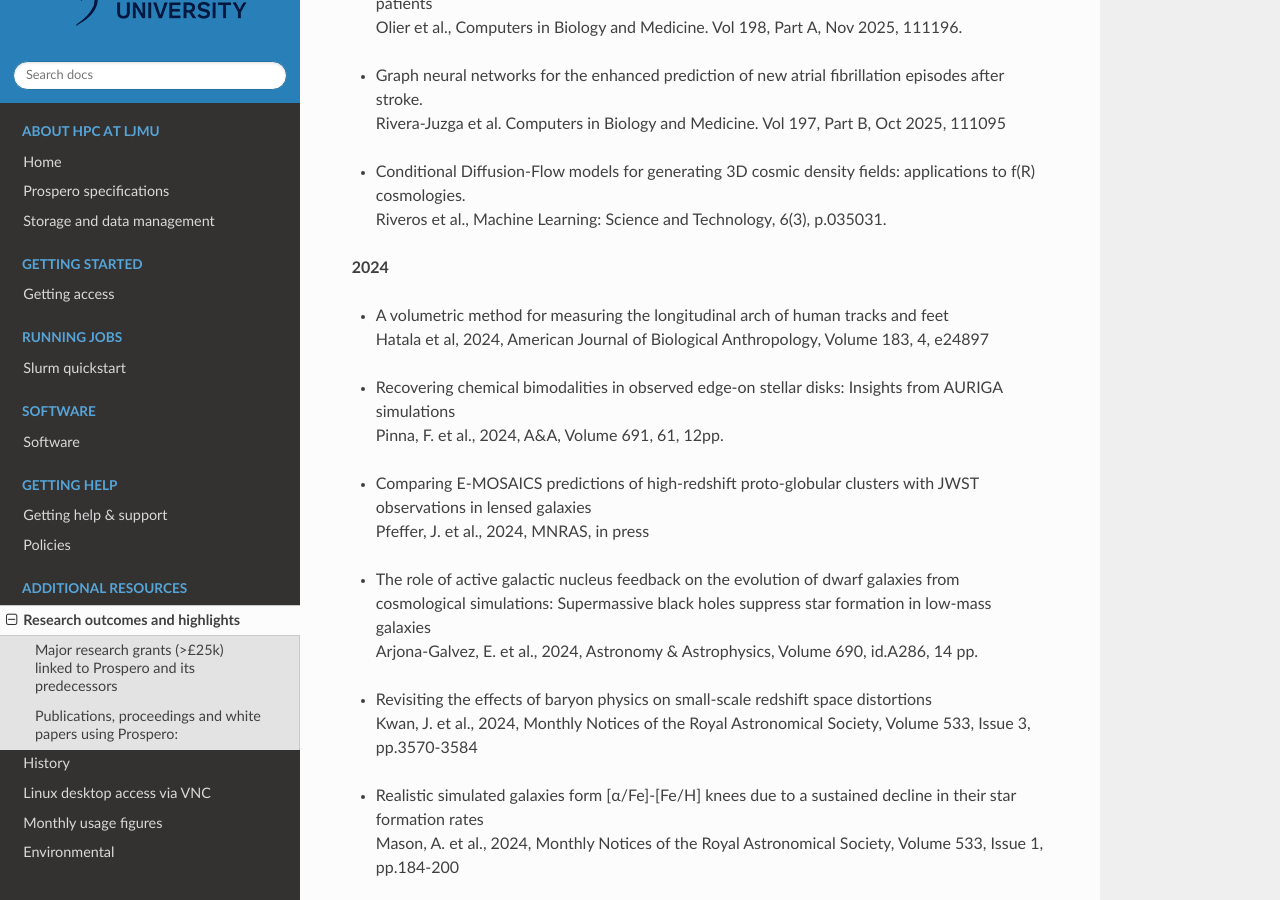
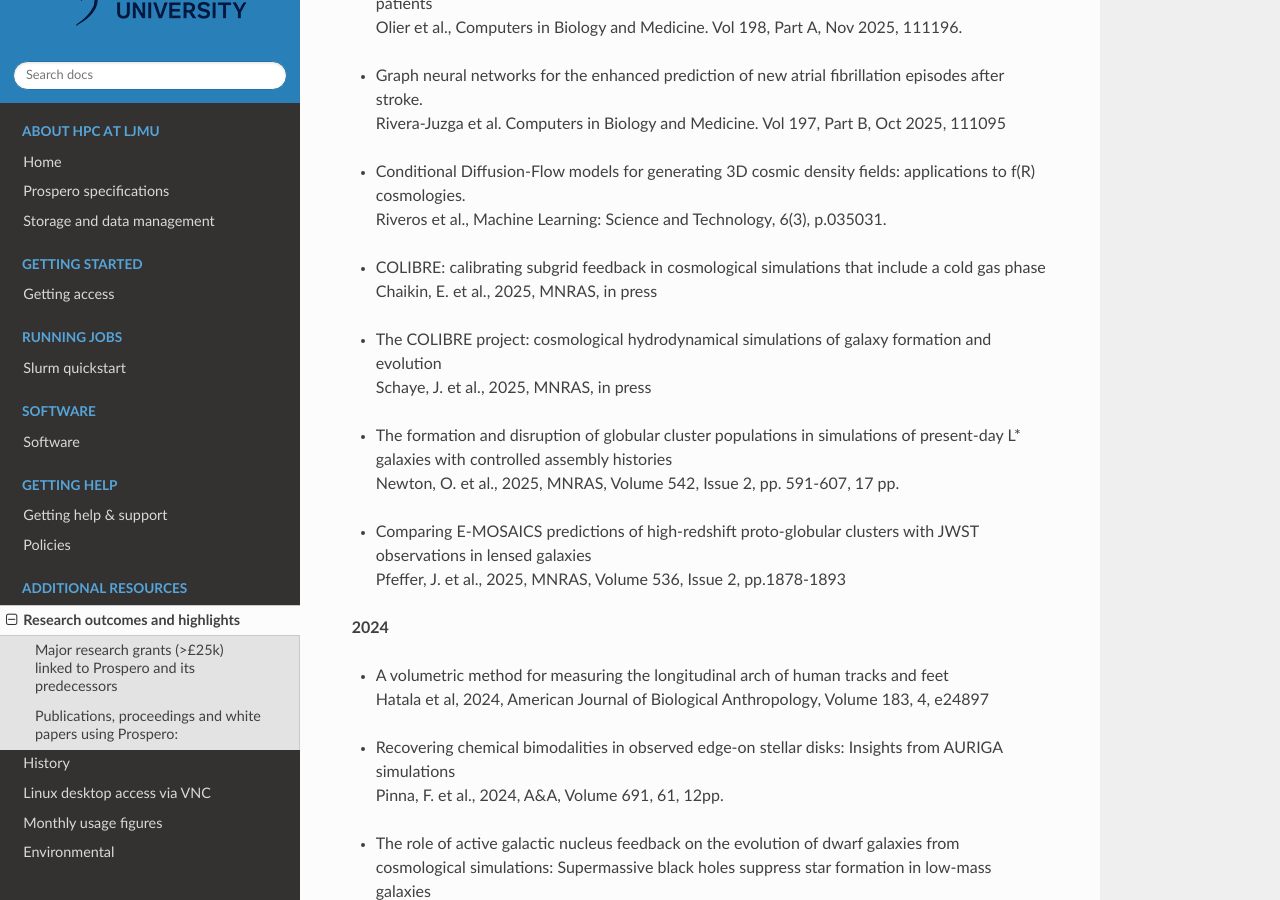
Before and after one commit to astrcrai/prospero-docs, a Sphinx documentation site: the page built from docs/source/highlights.rst, in a window 1280 px wide and 900 px high, scrolled down 2648 px. Built offline with Sphinx 7.4.7 and the Read the Docs theme 3.1.0, drawn with Linux system fonts in a browser that asks for light colours.

Commit message:
Update highlights.rst

```diff
--- a/docs/source/highlights.rst
+++ b/docs/source/highlights.rst
@@ -82,6 +82,18 @@ Publications, proceedings and white papers using Prospero:
 * | Conditional Diffusion-Flow models for generating 3D cosmic density fields: applications to f(R) cosmologies.
   | Riveros et al., Machine Learning: Science and Technology, 6(3), p.035031.
 
+* | COLIBRE: calibrating subgrid feedback in cosmological simulations that include a cold gas phase
+  | Chaikin, E. et al., 2025, MNRAS, in press
+
+* | The COLIBRE project: cosmological hydrodynamical simulations of galaxy formation and evolution
+  | Schaye, J. et al., 2025, MNRAS, in press
+
+* | The formation and disruption of globular cluster populations in simulations of present-day L* galaxies with controlled assembly histories
+  | Newton, O. et al., 2025, MNRAS, Volume 542, Issue 2, pp. 591-607, 17 pp.
+
+* | Comparing E-MOSAICS predictions of high-redshift proto-globular clusters with JWST observations in lensed galaxies
+  | Pfeffer, J. et al., 2025, MNRAS, Volume 536, Issue 2, pp.1878-1893
+
 **2024**
 
 * | A volumetric method for measuring the longitudinal arch of human tracks and feet
@@ -89,9 +101,6 @@ Publications, proceedings and white papers using Prospero:
 
 * | Recovering chemical bimodalities in observed edge-on stellar disks: Insights from AURIGA simulations
   | Pinna, F. et al., 2024, A&A, Volume 691, 61, 12pp.
-
-* | Comparing E-MOSAICS predictions of high-redshift proto-globular clusters with JWST observations in lensed galaxies
-  | Pfeffer, J. et al., 2024, MNRAS, in press
 
 * | The role of active galactic nucleus feedback on the evolution of dwarf galaxies from cosmological simulations: Supermassive black holes suppress star formation in low-mass galaxies
   | Arjona-Galvez, E. et al., 2024, Astronomy & Astrophysics, Volume 690, id.A286, 14 pp.
```
